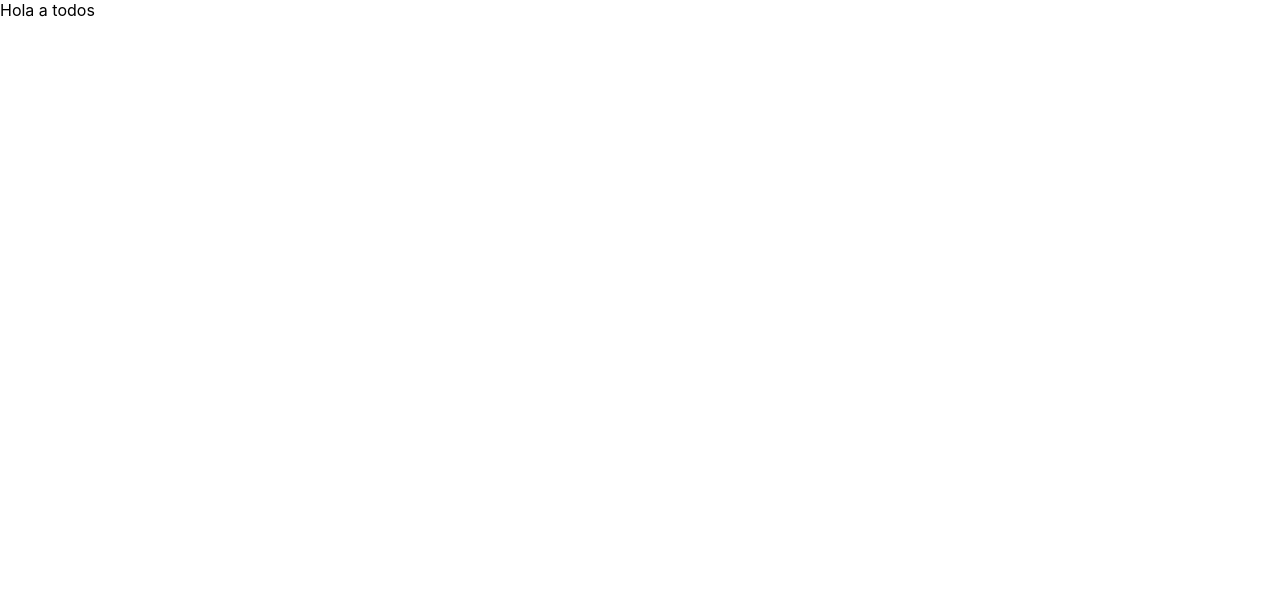
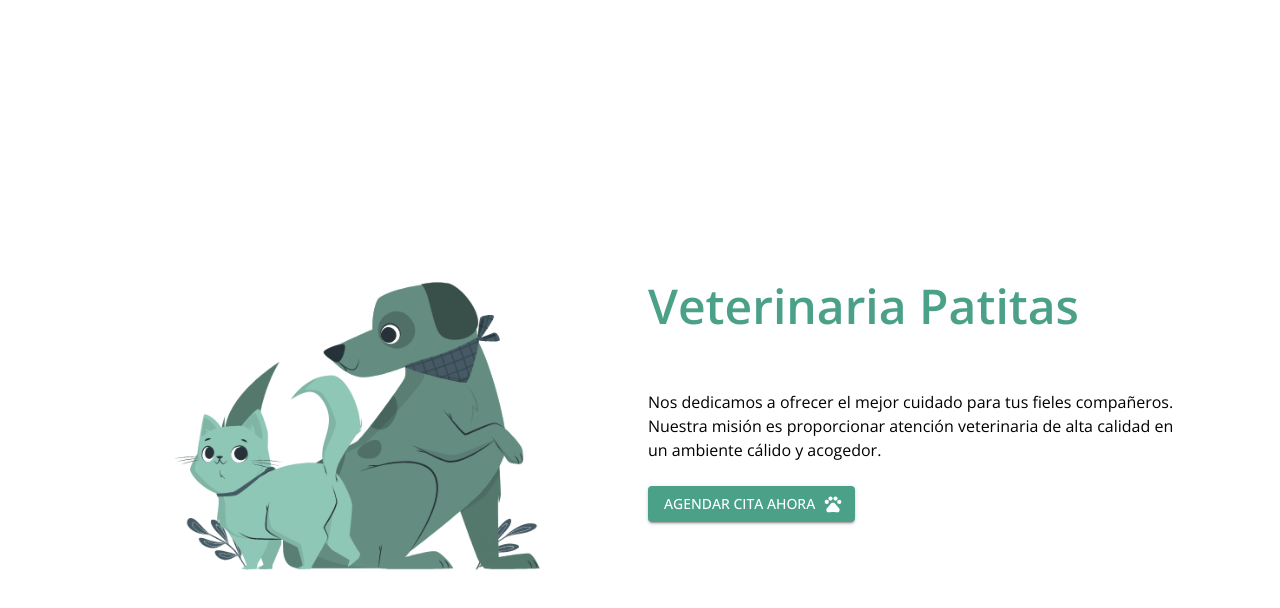
Before and after one commit to ChrisCedi/veterinaria-patitas, a React (Vite) app: page / in a window 1280 px wide. Shown: the top 608 px of the page. Built offline with nearby package versions, Linux system fonts and the light colour scheme.

Commit message:
start section in homeScreen

```diff
--- a/index.html
+++ b/index.html
@@ -3,7 +3,14 @@
   <head>
     <meta charset="UTF-8" />
     <link rel="icon" href="/huella.png" />
+
     <meta name="viewport" content="width=device-width, initial-scale=1.0" />
+    <link rel="preconnect" href="https://fonts.googleapis.com" />
+    <link rel="preconnect" href="https://fonts.gstatic.com" crossorigin />
+    <link
+      href="https://fonts.googleapis.com/css2?family=Montserrat:ital,wght@0,100..900;1,100..900&family=Open+Sans:ital,wght@0,300..800;1,300..800&display=swap"
+      rel="stylesheet"
+    />
     <title>V Patitas</title>
   </head>
   <body>
--- a/package.json
+++ b/package.json
@@ -12,6 +12,7 @@
   "dependencies": {
     "@emotion/react": "^11.12.0",
     "@emotion/styled": "^11.12.0",
+    "@mui/icons-material": "^5.16.4",
     "@mui/material": "^5.16.4",
     "react": "^18.3.1",
     "react-dom": "^18.3.1",
--- a/src/App.tsx
+++ b/src/App.tsx
@@ -1,8 +1,12 @@
+import { ThemeProvider } from "@mui/material";
+import { Navigation } from "./presentation/navigation/Navigation";
+import { theme } from "./config/theme/theme";
+
 function App() {
   return (
-    <div>
-      <div>Hola a todos</div>
-    </div>
+    <ThemeProvider theme={theme}>
+      <Navigation />
+    </ThemeProvider>
   );
 }
 
--- /dev/null
+++ b/src/config/theme/theme.ts
@@ -0,0 +1,18 @@
+import { createTheme } from "@mui/material";
+
+export const theme = createTheme({
+  typography: {
+    fontFamily: '"Open Sans", sans-serif',
+  },
+  palette: {
+    primary: {
+      main: "#4aa188",
+    },
+    secondary: {
+      main: "#8ec7b6",
+    },
+    warning: {
+      main: "#f2d336",
+    },
+  },
+});
--- a/src/index.css
+++ b/src/index.css
@@ -1,8 +1,8 @@
 :root {
-  font-family: Inter, system-ui, Avenir, Helvetica, Arial, sans-serif;
 }
 
 body {
+  font-family: "Open Sans", sans-serif;
   margin: 0;
   min-height: 100vh;
 }
--- /dev/null
+++ b/src/presentation/components/shared/Container.tsx
@@ -0,0 +1,25 @@
+import React from "react";
+import { styled } from "@mui/material";
+import { BoxProps } from "@mui/material";
+import { Box } from "@mui/material";
+
+export const Body = styled(Box)<BoxProps>(({ theme }) => ({
+  marginRight: 130,
+  marginLeft: 130,
+  [theme.breakpoints.down("xl")]: {
+    marginRight: 90,
+    marginLeft: 90,
+  },
+  [theme.breakpoints.down("sm")]: {
+    marginRight: 30,
+    marginLeft: 30,
+  },
+}));
+
+interface Props {
+  children: React.ReactNode;
+}
+
+export const Container = ({ children }: Props) => {
+  return <Body>{children}</Body>;
+};
--- a/src/presentation/screens/Home/Home.tsx
+++ b/src/presentation/screens/Home/Home.tsx
@@ -1,3 +1,9 @@
+import { Container } from "../../components/shared/Container";
+import { StartSection } from "../../sections/home/StartSection";
 export const Home = () => {
-  return <div>Home</div>;
+  return (
+    <Container>
+      <StartSection />
+    </Container>
+  );
 };
--- /dev/null
+++ b/src/presentation/sections/home/StartSection.tsx
@@ -0,0 +1,63 @@
+import { Grid, Typography, Button } from "@mui/material";
+import PetsIcon from "@mui/icons-material/Pets";
+import dogImage from "../../../assets/gif/dog.gif";
+
+export const StartSection = () => {
+  return (
+    <Grid
+      container
+      columnSpacing={2}
+      sx={{
+        height: "100vh",
+      }}
+    >
+      <Grid
+        item
+        md={6}
+        sm={12}
+        display="flex"
+        justifyContent="center"
+        alignItems="center"
+        sx={(theme) => ({
+          [theme.breakpoints.down("md")]: {
+            height: "50%",
+          },
+        })}
+      >
+        <img src={dogImage} style={{ width: "80%" }} />
+      </Grid>
+      <Grid
+        item
+        md={6}
+        sm={12}
+        display="flex"
+        flexDirection="column"
+        justifyContent="center"
+        alignItems="flex-start"
+        sx={(theme) => ({
+          [theme.breakpoints.down("md")]: {
+            paddingBottom: 20,
+            height: "50%",
+          },
+        })}
+      >
+        <Typography
+          variant="h3"
+          fontWeight={600}
+          color="primary"
+          sx={{ paddingBottom: 4 }}
+        >
+          Veterinaria Patitas
+        </Typography>
+        <Typography sx={{ paddingY: 3 }}>
+          Nos dedicamos a ofrecer el mejor cuidado para tus fieles compañeros.
+          Nuestra misión es proporcionar atención veterinaria de alta calidad en
+          un ambiente cálido y acogedor.
+        </Typography>
+        <Button variant="contained" endIcon={<PetsIcon />}>
+          Agendar cita ahora
+        </Button>
+      </Grid>
+    </Grid>
+  );
+};
```
Also changed, not shown: src/assets/gif/dog.gif (added), 1 other file (tests, documents, lock files or other folders).
